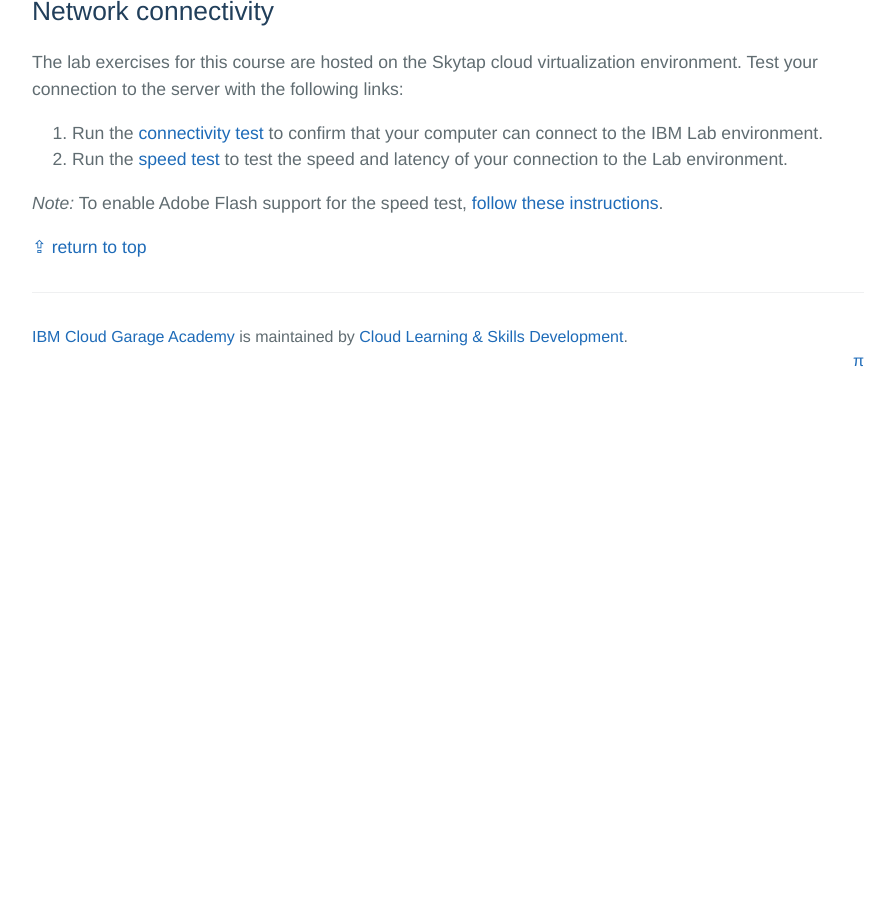
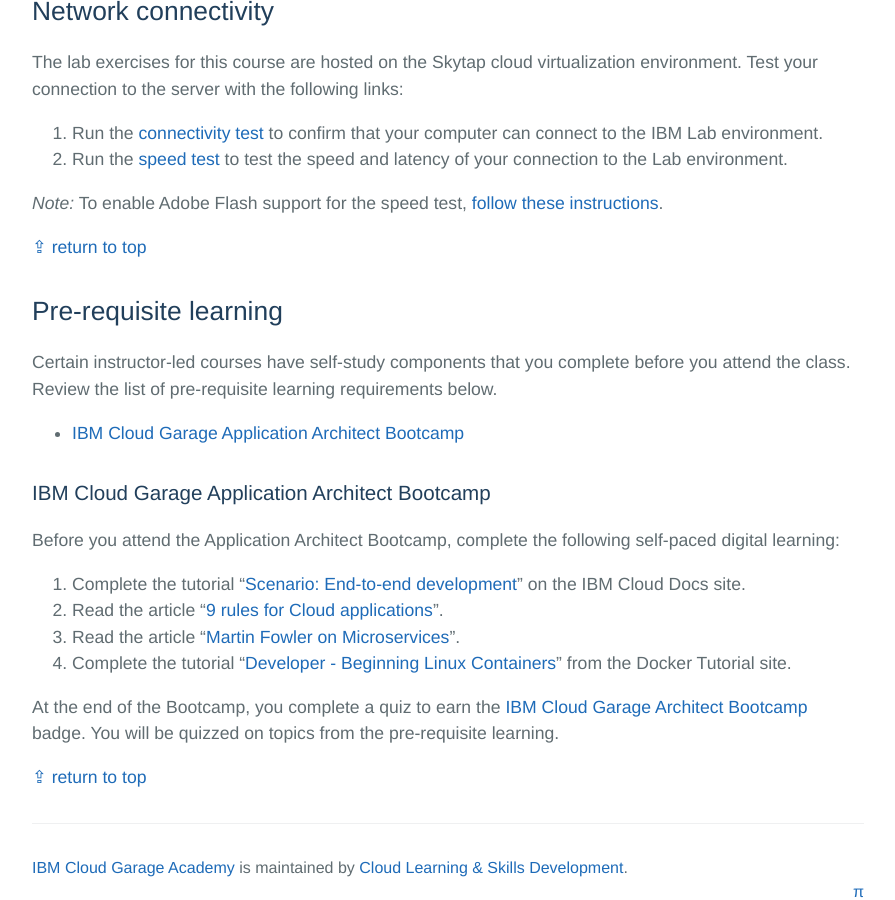
Before and after one commit to ibm-cloud-academy/ibm-cloud-academy.github.io, a Jekyll site: the page built from index.md, in a window 1280 px wide and 900 px high, scrolled down 2641 px. Shown: the whole window, without its empty margins (192-1087 px from the left). Built offline with Jekyll 4.4.1, drawn with Linux system fonts in a browser that asks for light colours; some web fonts are replaced; our own code applies the rules of GitHub Pages for plain Markdown files; before the commit the page ends 3046 px from its top, so only the background shows below that.

Commit message:
Update index.md

```diff
--- a/index.md
+++ b/index.md
@@ -64,3 +64,21 @@ The lab exercises for this course are hosted on the Skytap cloud virtualization
 *Note:* To enable Adobe Flash support for the speed test, [follow these instructions](https://help.skytap.com/Speedtest.html#no-flash).
 
 [&#x21ea; return to top](#page-head)
+
+## Pre-requisite learning
+Certain instructor-led courses have self-study components that you complete before you attend the class.  Review the list of pre-requisite learning requirements below.
+
+* [IBM Cloud Garage Application Architect Bootcamp](#architect-bootcamp-prereqs)
+
+<a name="architect-bootcamp-prereqs"></a>
+### IBM Cloud Garage Application Architect Bootcamp
+Before you attend the Application Architect Bootcamp, complete the following self-paced digital learning:
+
+1. Complete the tutorial "[Scenario: End-to-end development](https://console.bluemix.net/docs/cfapps/ee.html#ee)" on the IBM Cloud Docs site.
+2. Read the article "[9 rules for Cloud applications](https://www.ibm.com/developerworks/websphere/techjournal/1404_brown/1404_brown.html)".
+3. Read the article "[Martin Fowler on Microservices](https://martinfowler.com/articles/microservices.html)".
+4. Complete the tutorial "[Developer - Beginning Linux Containers](https://training.docker.com/course/developer---beginner-linux-containers)" from the Docker Tutorial site.
+
+At the end of the Bootcamp, you complete a quiz to earn the [IBM Cloud Garage Architect Bootcamp](https://www.youracclaim.com/org/ibm/badge/ibm-cloud-garage-architect-bootcamp) badge.  You will be quizzed on topics from the pre-requisite learning.
+
+[&#x21ea; return to top](#page-head)
```
